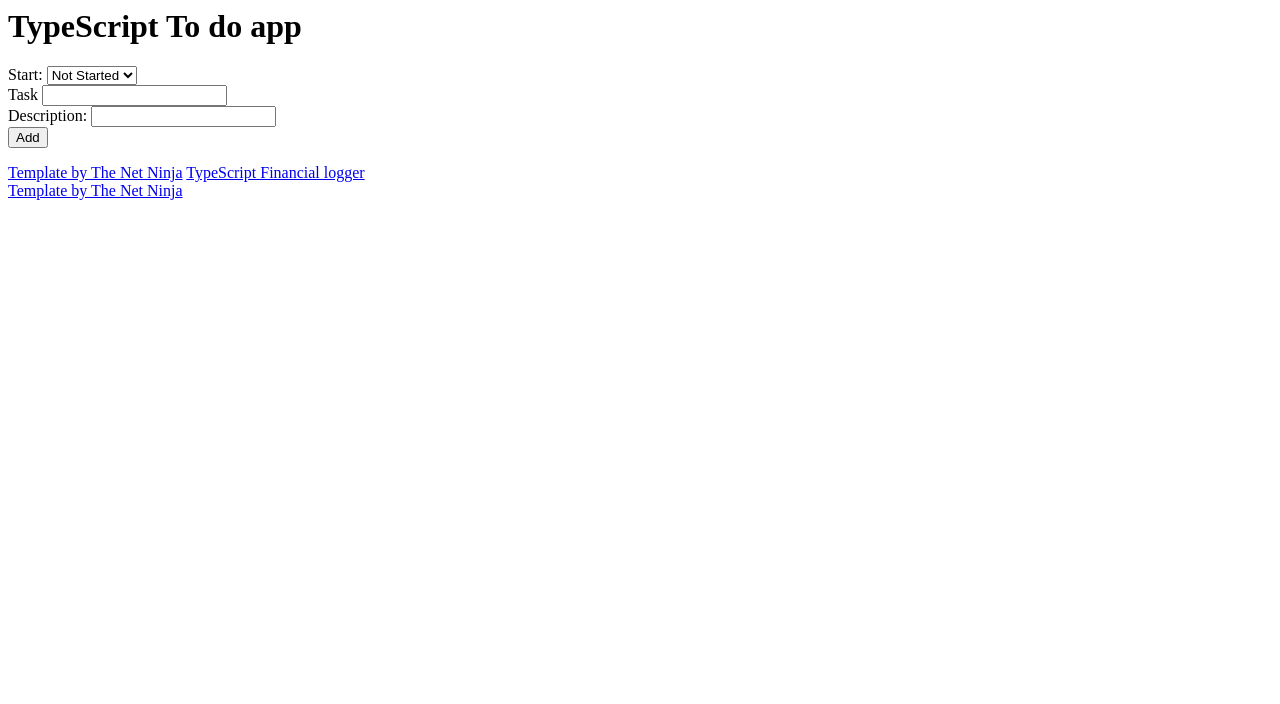
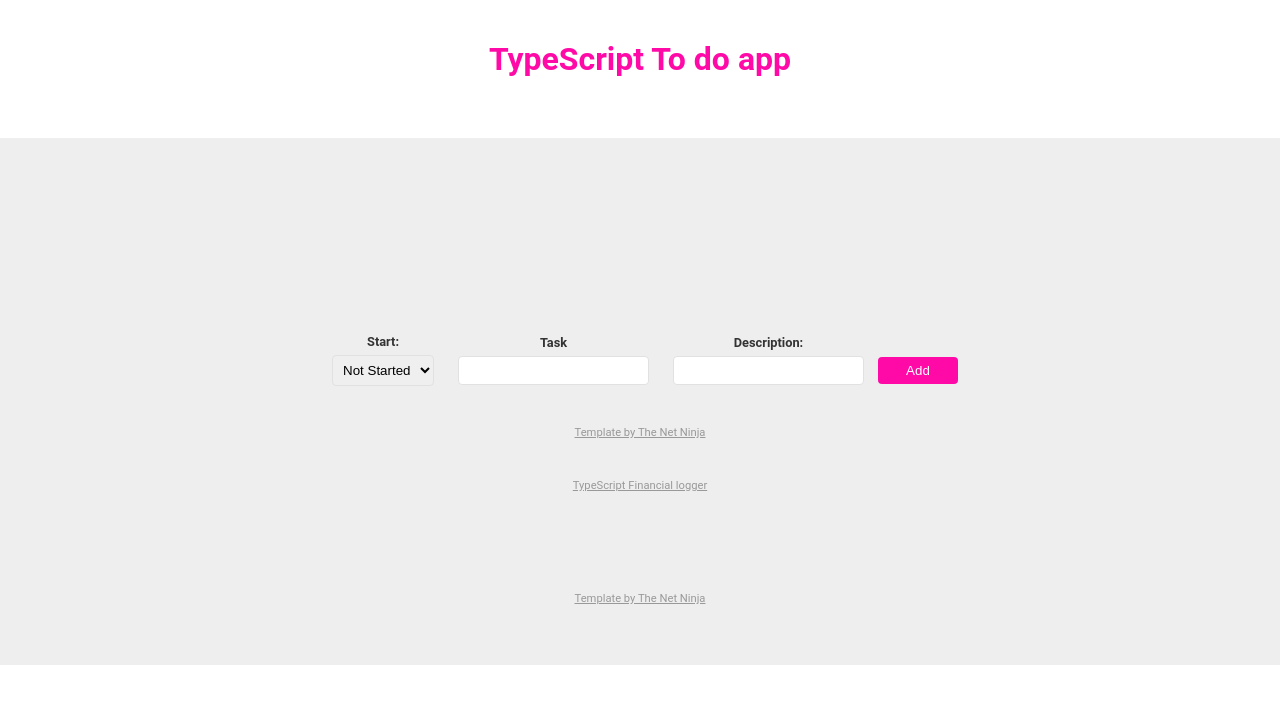
Before and after one commit to kelibst/Webpack-TypeScript, a website built with webpack: page public/index.html in a window 1280 px wide. Built offline with nearby package versions, Linux system fonts and the light colour scheme; files whose address does not match are found by name.

Commit message:
add style files

```diff
--- a/public/index.html
+++ b/public/index.html
@@ -45,7 +45,6 @@
 
     <a href="https://www.thenetninja.co.uk">Template by The Net Ninja</a>
   </footer>
-
-  <!-- <script type="module" src='todo.js'></script> -->
+  <script src="bundle.js"></script>
 </body>
 </html>
--- /dev/null
+++ b/public/styles.css
@@ -0,0 +1,86 @@
+body{
+  margin: 0;
+  font-family: Roboto;
+}
+.wrapper{
+  max-width: 960px;
+  margin: 0 auto;
+}
+h1{
+  margin: 40px auto;
+  color: #ff0aa7;
+  text-align: center;
+}
+ul{
+  padding: 0;
+  list-style-type: none;
+}
+li{
+  padding: 6px 10px;
+  border: 1px solid #eee;
+  margin: 10px auto;
+}
+li h4{
+  color: #ff0aa7;
+  margin: 0;
+  text-transform: capitalize;
+}
+li p{
+  color: #333;
+  margin: 8px 0 0;
+}
+footer{
+  background: #eee;
+  padding: 60px;
+  margin-top: 60px;
+}
+form{
+  max-width: 960px;
+  margin: 0 auto;
+  text-align: center;
+}
+label{
+  display: block;
+  font-weight: bold;
+  font-size: 0.8em;
+  color: #333;
+  margin: 16px 0 6px;
+}
+input, select{
+  padding: 6px;
+  border: 1px solid #e1e1e1;
+  border-radius: 4px;
+}
+.field{
+  display: inline-block;
+  margin: 0 10px;
+}
+button{
+  color: white;
+  border: 0;
+  background: #ff0aa7;
+  padding: 6px;
+  min-width: 80px;
+  border-radius: 4px;
+  transition: all .2s;
+}
+button:hover{
+  cursor: pointer;
+  color: black;
+}
+button.btn{
+  margin: 1rem;
+}
+
+button.btn-edt{
+  background-color: green;
+  margin-left: 0;
+}
+
+footer a{
+  text-align: center;
+  display: block;
+  color: #999;
+  margin-top: 40px;
+  font-size: 0.7em;
+}
--- a/webpack.config.js
+++ b/webpack.config.js
@@ -11,7 +11,11 @@ module.exports = {
       }
     ]
   },
+  resolve: {
+    extensions: ['.ts', '.js'],
+  },
   output: {
+    publicPath: 'public',
     filename: 'bundle.js',
     path: path.resolve(__dirname, 'public'),
   },
```
